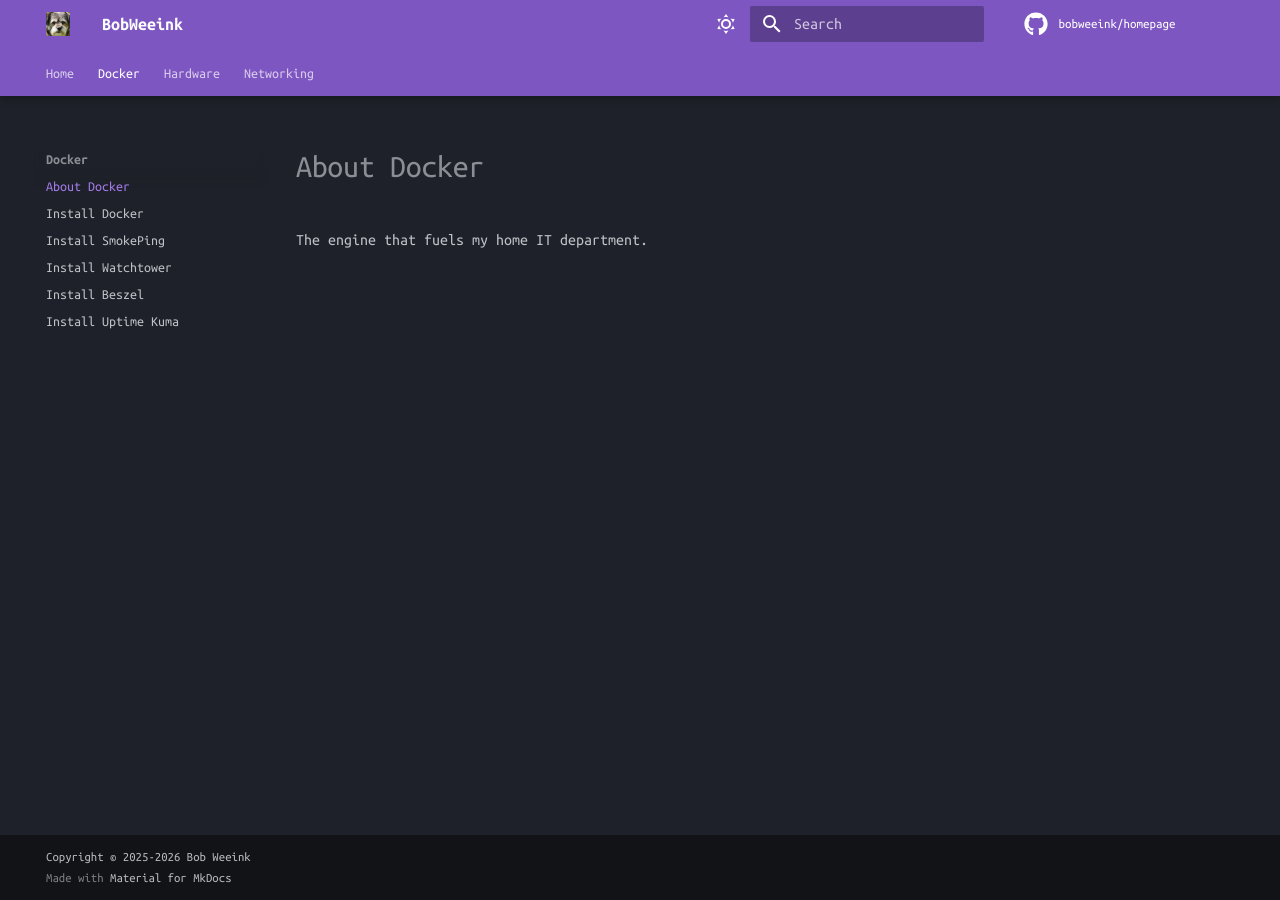
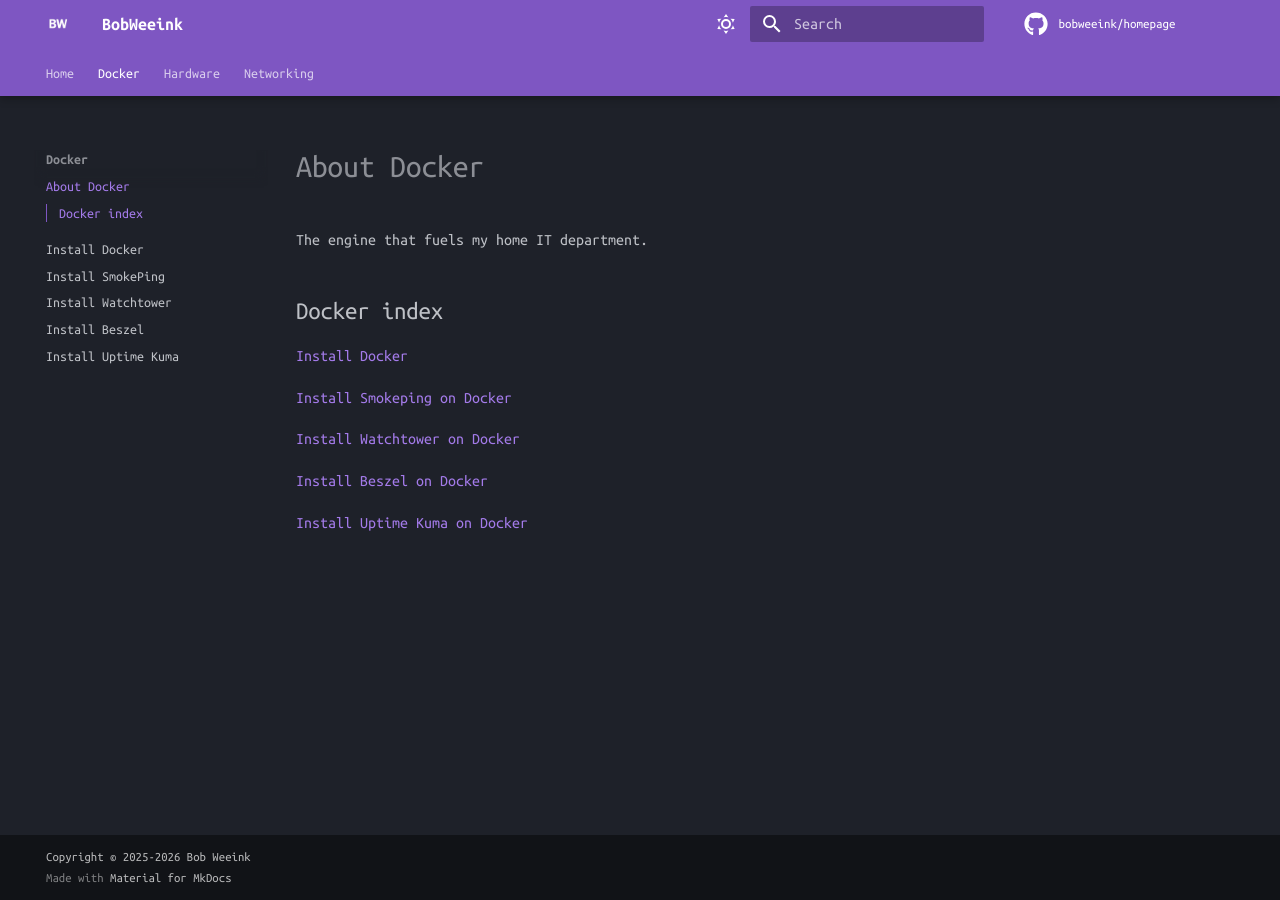
Before and after one commit to bobweeink/homepage, an MkDocs documentation site: the page built from docs/docker/index.md, in a window 1280 px wide. Built offline with MkDocs 1.6.1 and Material for MkDocs 9.7.7, drawn with Linux system fonts in a browser that asks for light colours; comment, search, counter and statistics services are not loaded.

Commit message:
back to old favicon png and added indexes on all indexes

```diff
--- a/docs/docker/index.md
+++ b/docs/docker/index.md
@@ -1,3 +1,15 @@
 # About Docker
 
 The engine that fuels my home IT department.
+
+## Docker index
+
+[Install Docker](./install-docker.md)
+
+[Install Smokeping on Docker](./install-smokeping.md)
+
+[Install Watchtower on Docker](./install-watchtower.md)
+
+[Install Beszel on Docker](./install-beszel.md)
+
+[Install Uptime Kuma on Docker](./install-uptime-kuma.md)
--- a/mkdocs.yml
+++ b/mkdocs.yml
@@ -25,8 +25,8 @@ theme:
   font:
     text: ubuntu mono
     code: inconsolata
-  logo: /icons/dogicon.jpg
-  favicon: /icons/dogicon.jpg
+  logo: /icons/bw.png
+  favicon: /icons/bw.png
   icon:
     repo: fontawesome/brands/github
   palette:
```
Also changed, not shown: docs/hardware/index.md (+4 -0 lines), docs/index.md (+8 -0 lines), docs/networking/index.md (+8 -0 lines), docs/icons/dog-favicon.JPG (deleted), docs/icons/dogicon.JPG (deleted).
